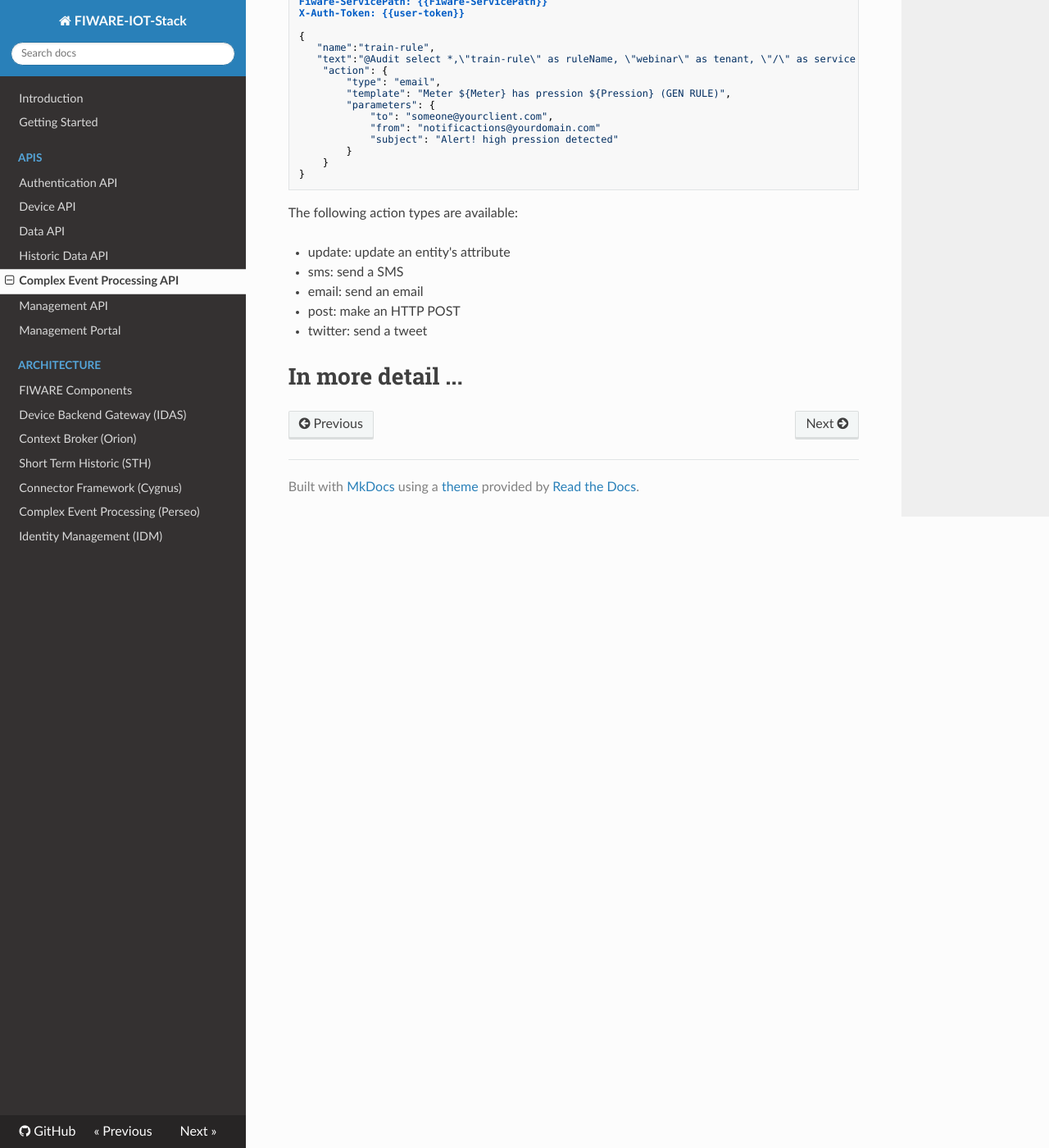
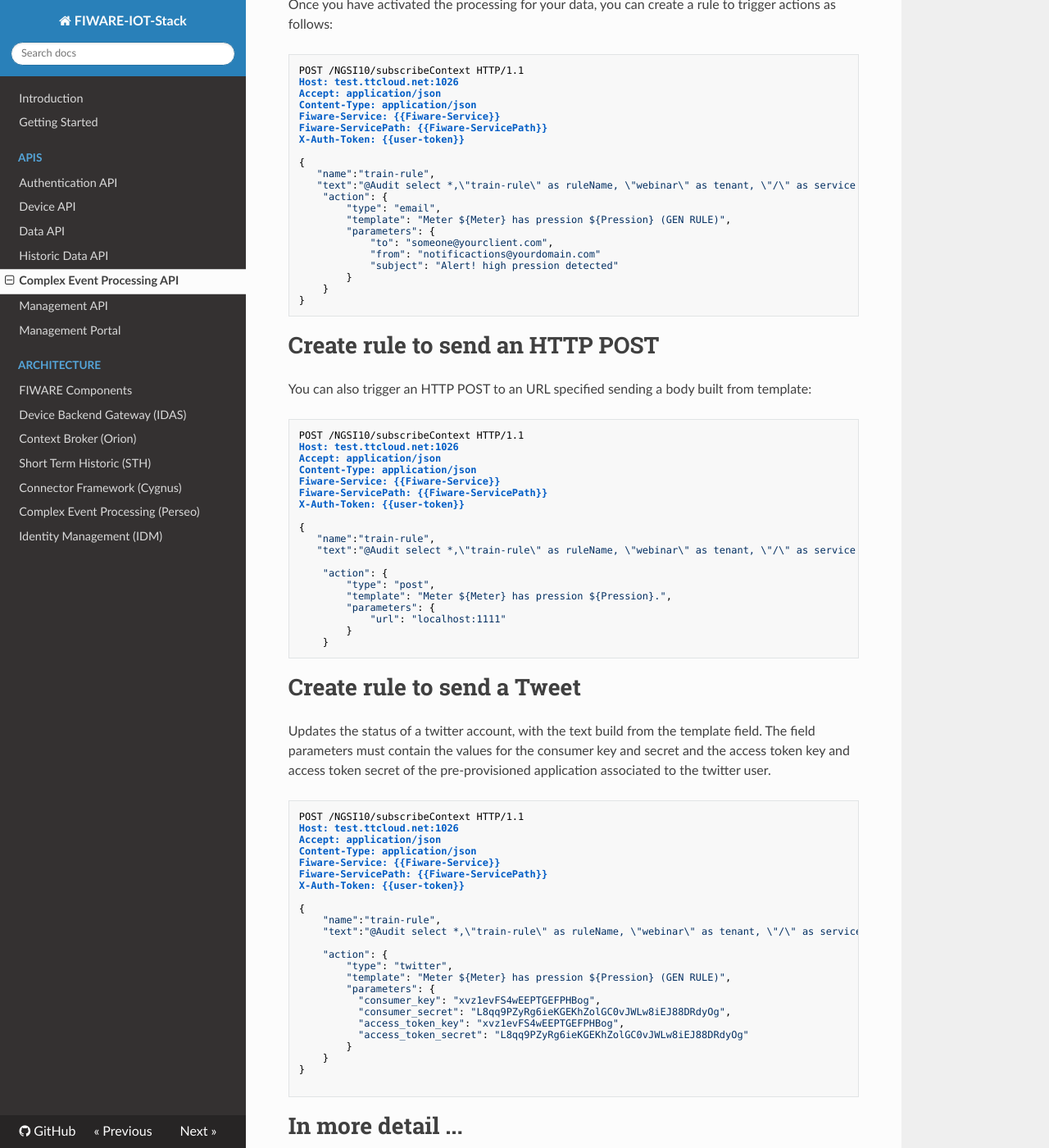
Before and after one commit to telefonicaid/thinking-cities, an MkDocs documentation site: the page built from docs/cep_api.md, in a window 1280 px wide and 1400 px high, scrolled down 1335 px. Shown: the whole window at 82% size. Built offline with MkDocs 1.6.1, drawn with Linux system fonts in a browser that asks for light colours; nearby versions of some CDN libraries; old or Windows-style settings are respelled for this version of MkDocs; some of the changed text lies outside the part shown.

Commit message:
Update cep_api.md

````diff
--- a/docs/cep_api.md
+++ b/docs/cep_api.md
@@ -1,4 +1,11 @@
 The Complex Event Processing API allows you to analyze data from your IoT device and trigger actions.
+
+The following action types are available:
+
+- update: update an entity's attribute
+- email: send an email
+- post: make an HTTP POST
+- twitter: send a tweet
 
 This API allows you for example to define rules to trigger email notifications based on the data value thresholds or the the lack of updates from a certain device.
 
@@ -41,12 +48,11 @@ X-Auth-Token: {{user-token}}
 
 If you are familiar with FIWARE components, on this request you are using the Data API subscription operation to notify new data from your device to the FIWARE CEP component providing the Complex Event Processing API.
 
-# Create rule
+# Create rule to send emails
 
 Once you have activated the processing for your data, you can create a rule to trigger actions as follows:
 
 ```
-
 POST /NGSI10/subscribeContext HTTP/1.1
 Host: test.ttcloud.net:1026
 Accept: application/json
@@ -70,14 +76,63 @@ X-Auth-Token: {{user-token}}
 }
 ```
 
-The following action types are available:
-
-- update: update an entity's attribute
-- sms: send a SMS
-- email: send an email
-- post: make an HTTP POST
-- twitter: send a tweet
 
 
+# Create rule to send an  HTTP POST
+
+You can also trigger an HTTP POST to an URL specified sending a body built from template:
+
+```
+POST /NGSI10/subscribeContext HTTP/1.1
+Host: test.ttcloud.net:1026
+Accept: application/json
+Content-Type: application/json
+Fiware-Service: {{Fiware-Service}}
+Fiware-ServicePath: {{Fiware-ServicePath}}
+X-Auth-Token: {{user-token}}
+
+{
+   "name":"train-rule",
+   "text":"@Audit select *,\"train-rule\" as ruleName, \"webinar\" as tenant, \"/\" as service from pattern [every ev=iotEvent(cast(cast(ev.longitude?,String),float)>200.0)]",
+
+    "action": {
+        "type": "post",
+        "template": "Meter ${Meter} has pression ${Pression}.",
+        "parameters": {
+            "url": "localhost:1111"
+        }
+    }
+```
+
+# Create rule to send a Tweet
+
+Updates the status of a twitter account, with the text build from the template field. The field parameters must contain the values for the consumer key and secret and the access token key and access token secret of the pre-provisioned application associated to the twitter user.
+
+```
+POST /NGSI10/subscribeContext HTTP/1.1
+Host: test.ttcloud.net:1026
+Accept: application/json
+Content-Type: application/json
+Fiware-Service: {{Fiware-Service}}
+Fiware-ServicePath: {{Fiware-ServicePath}}
+X-Auth-Token: {{user-token}}
+
+{
+    "name":"train-rule",
+    "text":"@Audit select *,\"train-rule\" as ruleName, \"webinar\" as tenant, \"/\" as service from pattern [every ev=iotEvent(cast(cast(ev.longitude?,String),float)>200.0)]",
+
+    "action": {
+        "type": "twitter",
+        "template": "Meter ${Meter} has pression ${Pression} (GEN RULE)",
+        "parameters": {
+          "consumer_key": "xvz1evFS4wEEPTGEFPHBog",
+          "consumer_secret": "L8qq9PZyRg6ieKGEKhZolGC0vJWLw8iEJ88DRdyOg",
+          "access_token_key": "xvz1evFS4wEEPTGEFPHBog",
+          "access_token_secret": "L8qq9PZyRg6ieKGEKhZolGC0vJWLw8iEJ88DRdyOg"
+        }
+    }
+}
+
+```
 
 # In more detail ...
````
